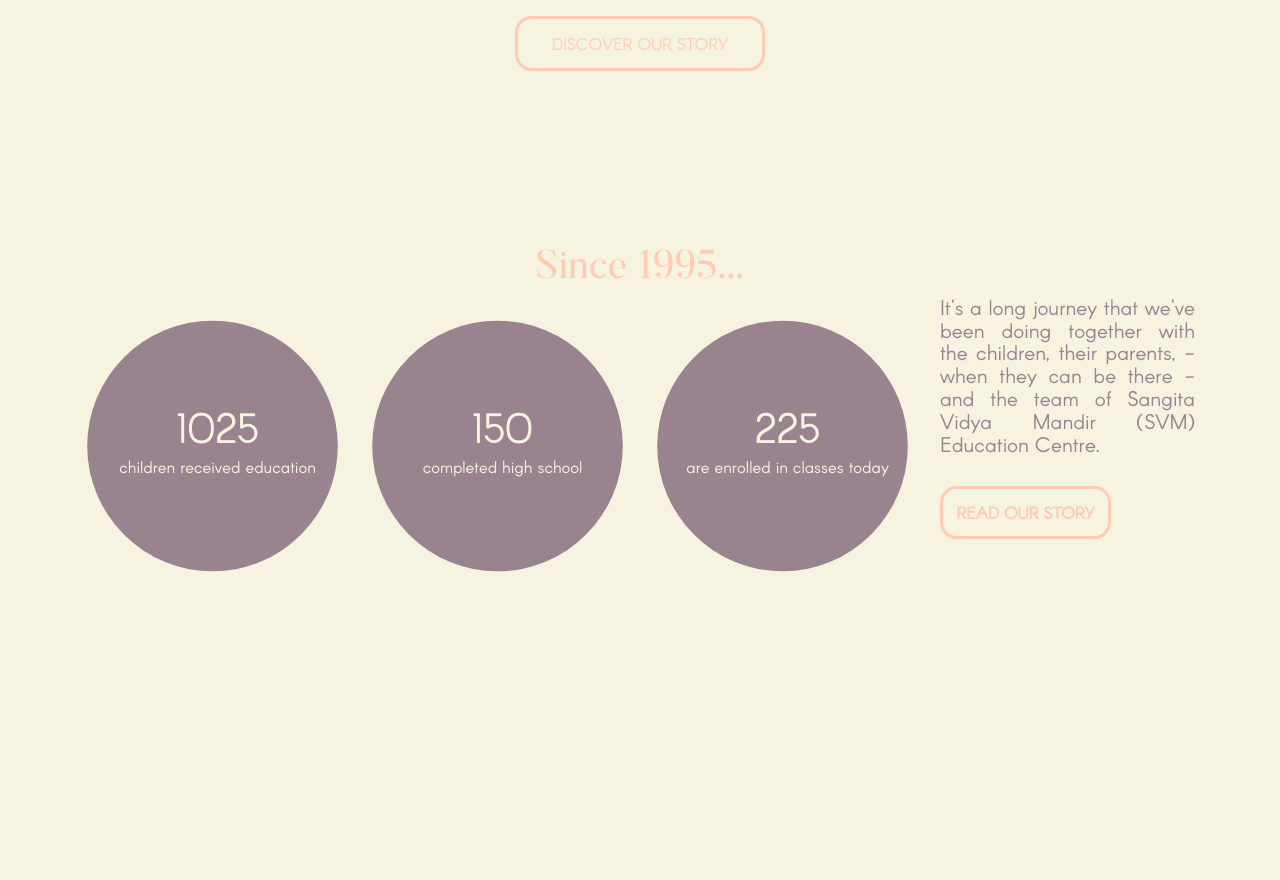
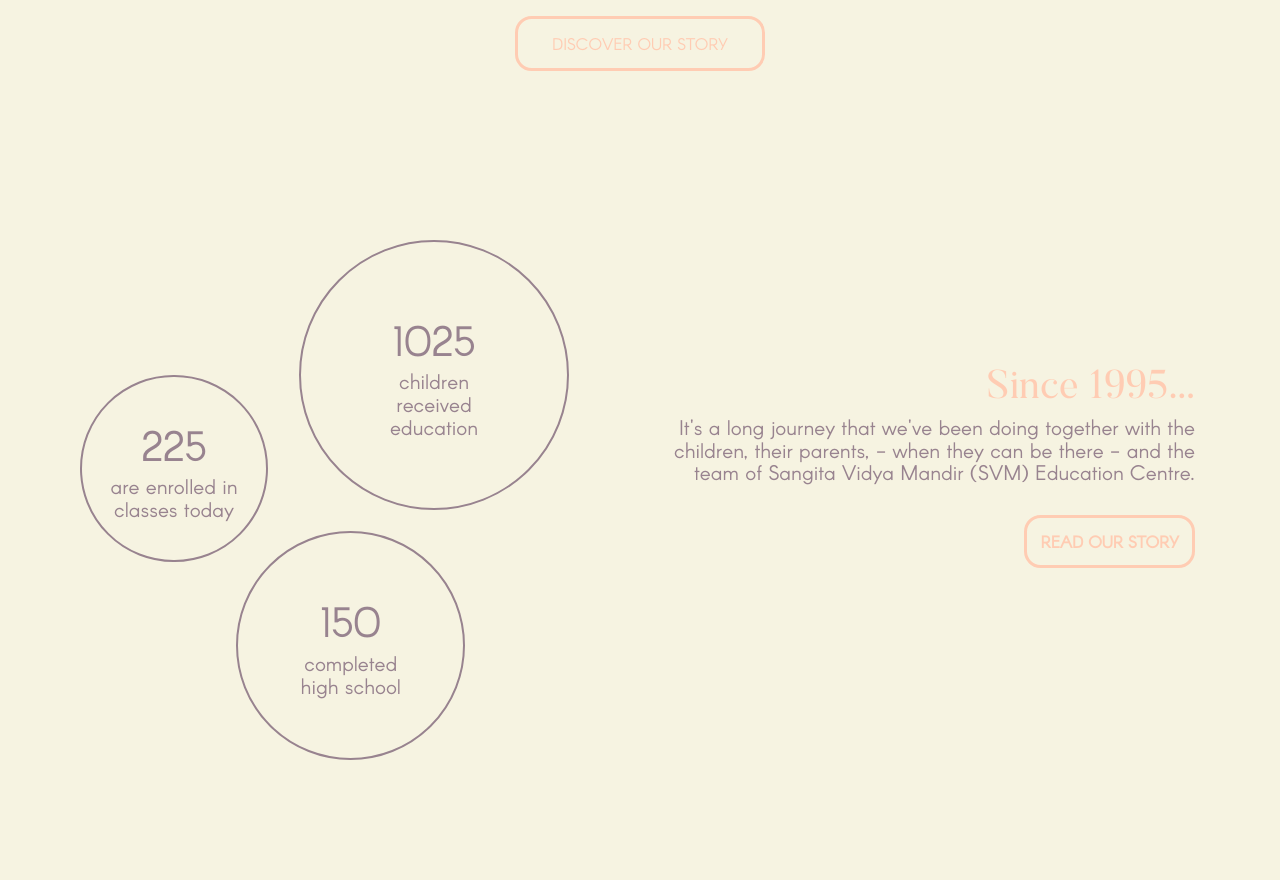
Before and after one commit to edelangh/jivan_foundation, a PHP site: page / in a window 1280 px wide. Shown: the part 3844-4724 px from the top of the page. Run offline with PHP 8.4, Linux system fonts and the light colour scheme; data that the repository does not hold is empty; some libraries are stand-ins or nearby versions.

Commit message:
Fix circle normal screen

```diff
--- a/assets/css/global.css
+++ b/assets/css/global.css
@@ -565,52 +565,82 @@ li.partner {
   visibility: hidden;
 }
 
+
+
 /* circle */
-.circle {
-    color: #f6f3e1;
-    font-color: #f6f3e1;
+
+.circle-header {
+    margin-top: 3em !important;
+    text-align: right!important;
 }
 
-.circle_draw {
-    display: block;
-    margin: auto;
+.circle-container {
+    text-align: center;
 }
 
-@media screen and (min-width: 110px) {
-  .circle_draw {
-    width: 100%;
-    height: 100px;
-  }
+.circle {
+    display: table-cell;
+    vertical-align: middle;
+    max-width: 11em;
+    max-height: 11em;
+    min-width: 11em;
+    min-width: 11em;
+    height: 11em;
+    color: #98838f;
+    border: 2px solid;
+    border-radius: 100%;
 }
 
-@media screen and (min-width: 300px) {
-  .circle_draw {
-    height: 200px;
-    padding-top: 30px;
-    padding-bottom: 30px
-  }
 
-  .circle_content > p {
-    font-size: 0.5em;
-  }
+.circle-1 {
+    max-width:  13em;
+    max-height: 13em;
+    min-width:  13em;
+    min-height: 13em;
+    height:     13em;
 }
 
-@media screen and (min-width: 991px) {
-  .circle_draw {
-    height: 300px;
-    padding-top: 0px;
-    padding-bottom: 0px
-  }
-  .circle_content > p {
-    font-size: 0.8em;
-  }
+.circle-2 {
+    max-width:  11em;
+    max-height: 11em;
+    min-width:  11em;
+    min-height: 11em;
+    height:     11em;
+}
+
+.circle-3 {
+    max-width:  9em;
+    max-height: 9em;
+    min-width:  9em;
+    min-height: 9em;
+    height:     9em;
+}
+
+.circle-bo-1 {
+    left: 11em;
+}
+
+.circle-bo-2 {
+    left: 8em;
+    top: 14em;
+}
+
+.circle-bo-3 {
+    left: 0.5em;
+    top: 6.5em;
+}
+
+.circle-bo {
+    position: absolute;
+}
+
+.circle-container {
+    max-width: 400px;
 }
 
 .circle_content {
-    /* display: table-column-group; */
-    position: absolute;
-    top: 33%;
-    width: 93%;
+    width: 130px; height: 50px;
+    display: inline-block;
     text-align: center;
 }
 
--- a/page_index.php
+++ b/page_index.php
@@ -40,49 +40,37 @@
   </div>
   <div class="container onepage quotes">
     <div class="row">
-      <div class="col-sm-12">
-        <h1 class="title"><?php echo $LANG["circle_title"]; ?></h1>
-      </div>
-    </div>
-    <div class="row">
-      <div class="col-md-3">
-        <div class="circle">
-          <svg class="circle_draw">
-            <circle cx="50%" cy="50%" r="45%" fill="#98838f" />
-            Sorry, your browser does not support inline SVG.
-          </svg>
+      <div class="col-md-6">
+        <div class="circle-container">
+        <div class="circle-bo circle-bo-1">
+            <div class="circle circle-1">
               <div class="circle_content">
                 <div><?php echo $LANG["stat-amount-1"]; ?></div>
                 <p><?php echo $LANG["stat-label-1"]; ?></p>
               </div>
             </div>
           </div>
-      <div class="col-md-3">
-        <div class="circle">
-          <svg class="circle_draw">
-            <circle cx="50%" cy="50%" r="45%" fill="#98838f" />
-            Sorry, your browser does not support inline SVG.
-          </svg>
+          <div class="circle-bo circle-bo-2">
+            <div class="circle circle-2">
               <div class="circle_content">
                 <div><?php echo $LANG["stat-amount-2"]; ?></div>
                 <p><?php echo $LANG["stat-label-2"]; ?></p>
               </div>
             </div>
           </div>
-      <div class="col-md-3">
-        <div class="circle">
-          <svg class="circle_draw">
-            <circle cx="50%" cy="50%" r="45%" fill="#98838f" />
-            Sorry, your browser does not support inline SVG.
-          </svg>
+          <div class="circle-bo circle-bo-3">
+            <div class="circle circle-3">
               <div class="circle_content">
                 <div><?php echo $LANG["stat-amount-3"]; ?></div>
                 <p><?php echo $LANG["stat-label-3"]; ?></p>
               </div>
             </div>
           </div>
-      <div class="col-md-3">
-        <p><?php echo $LANG["circle"] ?></p>
+        </div>
+      </div>
+      <div class="col-md-6" style="text-align: right;">
+      <h1 class="circle-header title"><?php echo $LANG["circle_title"]; ?></h1>
+        <p style="text-align: right;"><?php echo $LANG["circle"] ?></p>
         <b>
           <a style="line-height: 5;" class="blink" href="?page=who_story">
           <?php echo $LANG["read_our_story"]; ?>
```
Lines whose indentation alone changed are shown as unchanged.
